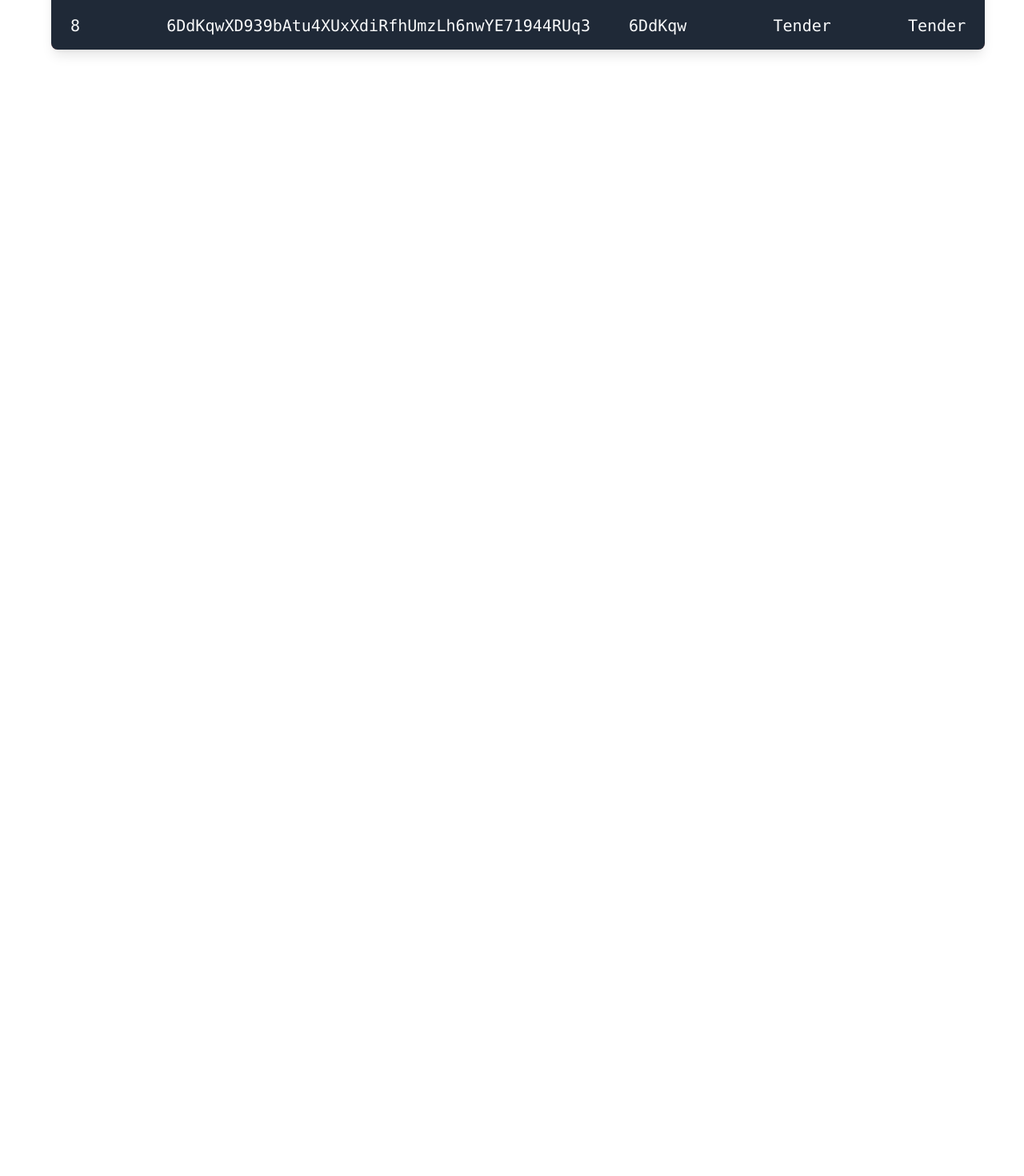
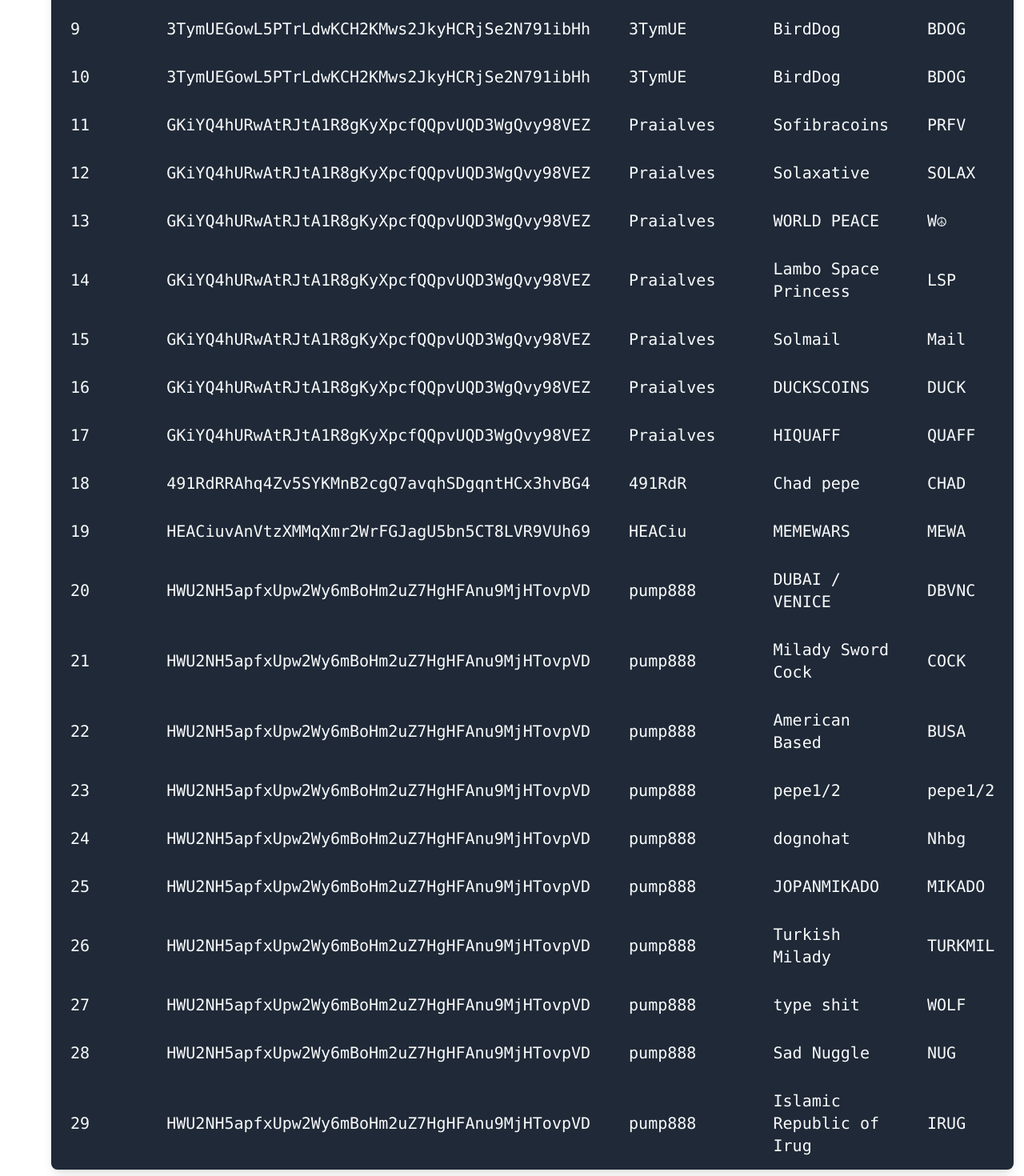
Before and after one commit to markvarkovi/pump.pain, a React (Vite) app: page /ruglist in a window 1280 px wide. Shown: the part 1420-2890 px from the top of the page at 80% size. Before the commit the page ends 1530 px from the top, so only its background shows below. Built offline with nearby package versions, Linux system fonts and the light colour scheme.

Commit message:
added search bar, added ruggers

```diff
--- a/src/Components/Rugrats.jsx
+++ b/src/Components/Rugrats.jsx
@@ -41,7 +41,13 @@ export default function Rugrats() {
           value={searchTerm}
           onChange={handleSearchChange}
         />
+        {filteredRows.length === 0 && (
+          <div className="bg-gray-800 text-gray-200 rounded-lg p-4 mt-4">
+            This wallet address is not blacklisted by our database.
           </div>
+        )}
+      </div>
+      {filteredRows.length > 0 && (
         <div className="flex justify-center mt-6">
           <div className="max-w-6xl">
             <table className="w-full bg-red-300 text-gray-50 shadow-lg rounded-lg overflow-hidden text-gray-50 text-xl mb-12">
@@ -68,6 +74,7 @@ export default function Rugrats() {
             </table>
           </div>
         </div>
+      )}
     </>
   );
 }
@@ -119,6 +126,132 @@ const data = [
     walletAddress: "6DdKqwXD939bAtu4XUxXdiRfhUmzLh6nwYE71944RUq3",
     username: "6DdKqw",
     projectName: "Tender",
-    ticker: "Tender",
+    ticker: "TENDER",
+  },
+  {
+    walletAddress: "3TymUEGowL5PTrLdwKCH2KMws2JkyHCRjSe2N791ibHh",
+    username: "3TymUE",
+    projectName: "BirdDog",
+    ticker: "BDOG",
+  },
+  {
+    walletAddress: "3TymUEGowL5PTrLdwKCH2KMws2JkyHCRjSe2N791ibHh",
+    username: "3TymUE",
+    projectName: "BirdDog",
+    ticker: "BDOG",
+  },
+  {
+    walletAddress: "GKiYQ4hURwAtRJtA1R8gKyXpcfQQpvUQD3WgQvy98VEZ",
+    username: "Praialves",
+    projectName: "Sofibracoins",
+    ticker: "PRFV",
+  },
+  {
+    walletAddress: "GKiYQ4hURwAtRJtA1R8gKyXpcfQQpvUQD3WgQvy98VEZ",
+    username: "Praialves",
+    projectName: "Solaxative",
+    ticker: "SOLAX",
+  },
+  {
+    walletAddress: "GKiYQ4hURwAtRJtA1R8gKyXpcfQQpvUQD3WgQvy98VEZ",
+    username: "Praialves",
+    projectName: "WORLD PEACE",
+    ticker: "W☮",
+  },
+  {
+    walletAddress: "GKiYQ4hURwAtRJtA1R8gKyXpcfQQpvUQD3WgQvy98VEZ",
+    username: "Praialves",
+    projectName: "Lambo Space Princess",
+    ticker: "LSP",
+  },
+  {
+    walletAddress: "GKiYQ4hURwAtRJtA1R8gKyXpcfQQpvUQD3WgQvy98VEZ",
+    username: "Praialves",
+    projectName: "Solmail",
+    ticker: "Mail",
+  },
+  {
+    walletAddress: "GKiYQ4hURwAtRJtA1R8gKyXpcfQQpvUQD3WgQvy98VEZ",
+    username: "Praialves",
+    projectName: "DUCKSCOINS",
+    ticker: "DUCK",
+  },
+  {
+    walletAddress: "GKiYQ4hURwAtRJtA1R8gKyXpcfQQpvUQD3WgQvy98VEZ",
+    username: "Praialves",
+    projectName: "HIQUAFF",
+    ticker: "QUAFF",
+  },
+  {
+    walletAddress: "491RdRRAhq4Zv5SYKMnB2cgQ7avqhSDgqntHCx3hvBG4",
+    username: "491RdR",
+    projectName: "Chad pepe",
+    ticker: "CHAD",
+  },
+  {
+    walletAddress: "HEACiuvAnVtzXMMqXmr2WrFGJagU5bn5CT8LVR9VUh69",
+    username: "HEACiu",
+    projectName: "MEMEWARS",
+    ticker: "MEWA",
+  },
+  {
+    walletAddress: "HWU2NH5apfxUpw2Wy6mBoHm2uZ7HgHFAnu9MjHTovpVD",
+    username: "pump888",
+    projectName: "DUBAI / VENICE",
+    ticker: "DBVNC",
+  },
+  {
+    walletAddress: "HWU2NH5apfxUpw2Wy6mBoHm2uZ7HgHFAnu9MjHTovpVD",
+    username: "pump888",
+    projectName: "Milady Sword Cock",
+    ticker: "COCK",
+  },
+  {
+    walletAddress: "HWU2NH5apfxUpw2Wy6mBoHm2uZ7HgHFAnu9MjHTovpVD",
+    username: "pump888",
+    projectName: "American Based",
+    ticker: "BUSA",
+  },
+  {
+    walletAddress: "HWU2NH5apfxUpw2Wy6mBoHm2uZ7HgHFAnu9MjHTovpVD",
+    username: "pump888",
+    projectName: "pepe1/2",
+    ticker: "pepe1/2",
+  },
+  {
+    walletAddress: "HWU2NH5apfxUpw2Wy6mBoHm2uZ7HgHFAnu9MjHTovpVD",
+    username: "pump888",
+    projectName: "dognohat",
+    ticker: "Nhbg",
+  },
+  {
+    walletAddress: "HWU2NH5apfxUpw2Wy6mBoHm2uZ7HgHFAnu9MjHTovpVD",
+    username: "pump888",
+    projectName: "JOPANMIKADO",
+    ticker: "MIKADO",
+  },
+  {
+    walletAddress: "HWU2NH5apfxUpw2Wy6mBoHm2uZ7HgHFAnu9MjHTovpVD",
+    username: "pump888",
+    projectName: "Turkish Milady",
+    ticker: "TURKMIL",
+  },
+  {
+    walletAddress: "HWU2NH5apfxUpw2Wy6mBoHm2uZ7HgHFAnu9MjHTovpVD",
+    username: "pump888",
+    projectName: "type shit",
+    ticker: "WOLF",
+  },
+  {
+    walletAddress: "HWU2NH5apfxUpw2Wy6mBoHm2uZ7HgHFAnu9MjHTovpVD",
+    username: "pump888",
+    projectName: "Sad Nuggle",
+    ticker: "NUG",
+  },
+  {
+    walletAddress: "HWU2NH5apfxUpw2Wy6mBoHm2uZ7HgHFAnu9MjHTovpVD",
+    username: "pump888",
+    projectName: "Islamic Republic of Irug",
+    ticker: "IRUG",
   },
 ];
```
Lines whose indentation alone changed are shown as unchanged.
